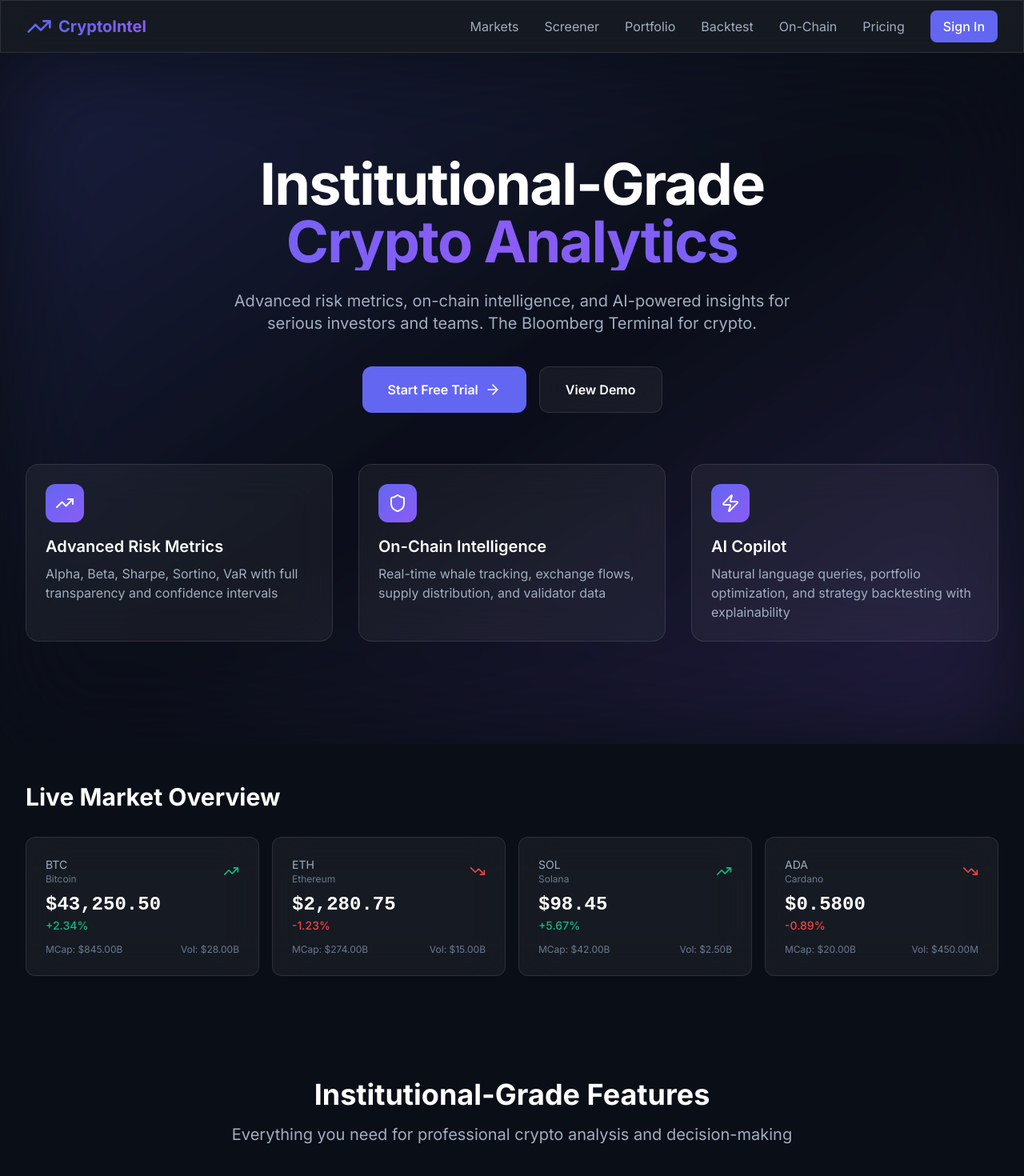
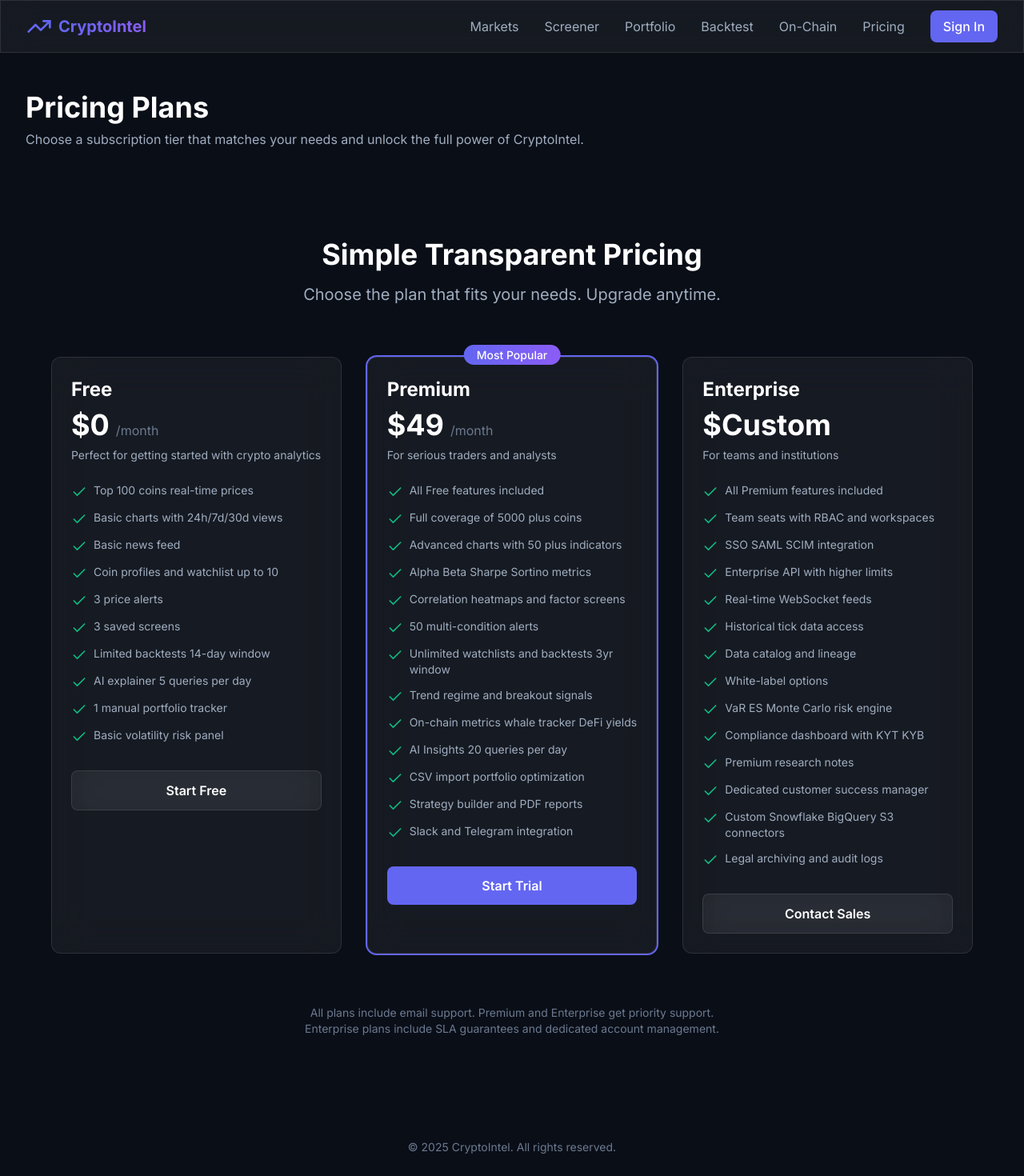
Before and after one commit to bharathk2498/crypto-intelligence-platform, a Next.js app: page / in a window 1280 px wide. Shown: the top 1470 px of the page at 80% size. Built offline with nearby package versions, Linux system fonts and the light colour scheme.

Commit message:
feat: add markets, on-chain, and pricing pages

```diff
--- a/app/page.tsx
+++ b/app/page.tsx
@@ -1,59 +1,21 @@
-import Hero from '@/components/Hero'
-import MarketOverview from '@/components/MarketOverview'
-import FeatureShowcase from '@/components/FeatureShowcase'
+'use client'
+
+// Pricing page for Crypto Intelligence Platform.
+// This page wraps the existing PricingSection component with a header and
+// descriptive text. It also adds a footer for consistency across the site.
+
 import PricingSection from '@/components/PricingSection'
 
-export default function Home() {
+export default function PricingPage() {
   return (
-    <div className="relative">
-      <Hero />
-      <MarketOverview />
-      <FeatureShowcase />
+    <div className="max-w-7xl mx-auto px-4 sm:px-6 lg:px-8 py-12">
+      <h1 className="text-4xl font-bold mb-2">Pricing Plans</h1>
+      <p className="text-text-secondary mb-8">
+        Choose a subscription tier that matches your needs and unlock the full power of CryptoIntel.
+      </p>
       <PricingSection />
-
-      <footer className="border-t border-border-subtle py-12 mt-20">
-        <div className="max-w-7xl mx-auto px-4 sm:px-6 lg:px-8">
-          <div className="grid grid-cols-1 md:grid-cols-4 gap-8">
-            <div>
-              <h3 className="text-lg font-semibold mb-4">Product</h3>
-              <ul className="space-y-2 text-text-secondary">
-                <li><a href="/markets" className="hover:text-text-primary">Markets</a></li>
-                <li><a href="/screener" className="hover:text-text-primary">Screener</a></li>
-                <li><a href="/portfolio" className="hover:text-text-primary">Portfolio</a></li>
-                <li><a href="/backtest" className="hover:text-text-primary">Backtest</a></li>
-              </ul>
-            </div>
-            <div>
-              <h3 className="text-lg font-semibold mb-4">Analytics</h3>
-              <ul className="space-y-2 text-text-secondary">
-                <li><a href="/on-chain" className="hover:text-text-primary">On-Chain</a></li>
-                <li><a href="/defi" className="hover:text-text-primary">DeFi</a></li>
-                <li><a href="/risk" className="hover:text-text-primary">Risk Metrics</a></li>
-                <li><a href="/alerts" className="hover:text-text-primary">Alerts</a></li>
-              </ul>
-            </div>
-            <div>
-              <h3 className="text-lg font-semibold mb-4">Company</h3>
-              <ul className="space-y-2 text-text-secondary">
-                <li><a href="/about" className="hover:text-text-primary">About</a></li>
-                <li><a href="/docs" className="hover:text-primary">API Docs</a></li>
-                <li><a href="/pricing" className="hover:text-text-primary">Pricing</a></li>
-                <li><a href="/contact" className="hover:text-text-primary">Contact</a></li>
-              </ul>
-            </div>
-            <div>
-              <h3 className="text-lg font-semibold mb-4">Legal</h3>
-              <ul className="space-y-2 text-text-secondary">
-                <li><a href="/privacy" className="hover:text-text-primary">Privacy</a></li>
-                <li><a href="/terms" className="hover:text-text-primary">Terms</a></li>
-                <li><a href="/disclaimer" className="hover:text-text-primary">Disclaimer</a></li>
-              </ul>
-            </div>
-          </div>
-          <div className="mt-12 pt-8 border-t border-border-subtle text-center text-text-tertiary">
-            <p>© 2025 Crypto Intelligence Platform. Not financial advice. Data provided as-is.</p>
-          </div>
-        </div>
+      <footer className="mt-12 text-center text-sm text-text-tertiary">
+        © 2025 CryptoIntel. All rights reserved.
       </footer>
     </div>
   )
```
